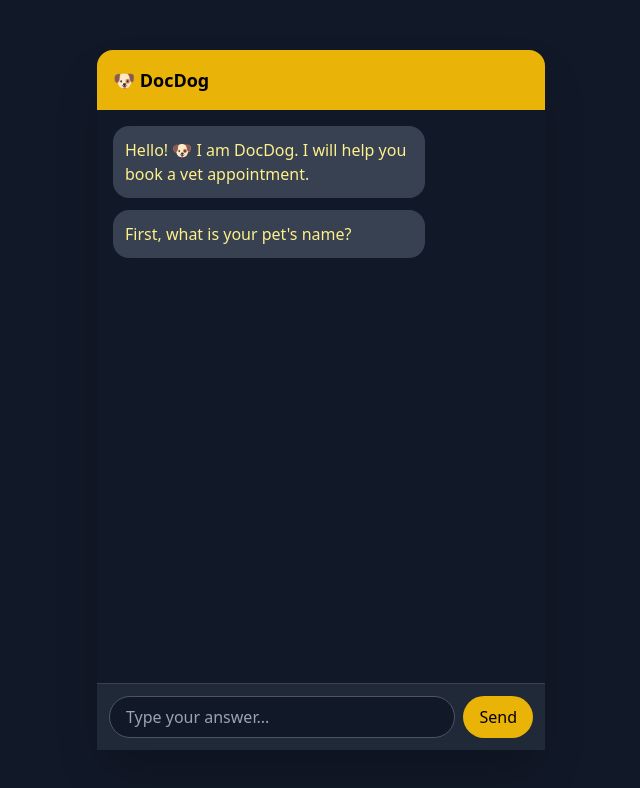
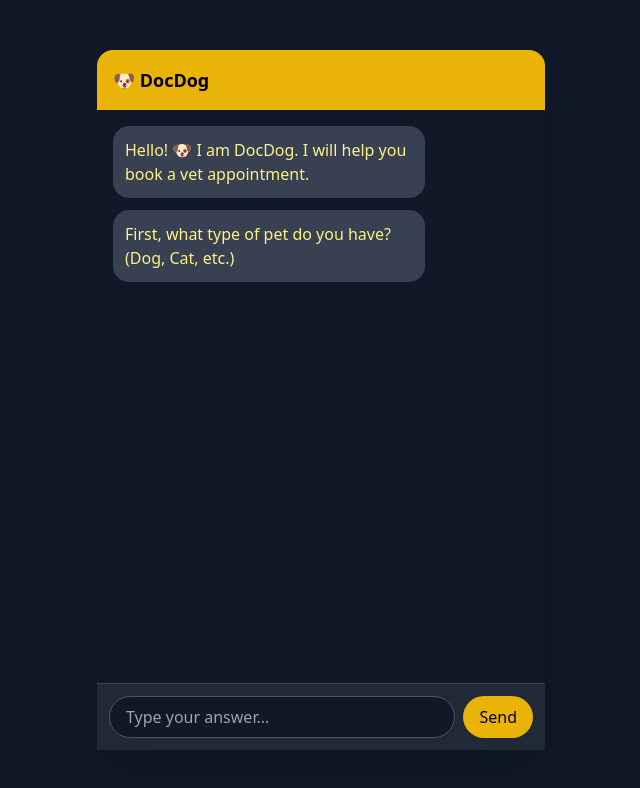
Before and after one commit to Nitesky-uwu/vet-chatbot, a Next.js app: page / in a window 1280 px wide. Shown: the top 788 px of the page, without its empty margins (319-959 px from the left). Built offline with nearby package versions, Linux system fonts and the light colour scheme.

Commit message:
Update page.js

```diff
--- a/app/page.js
+++ b/app/page.js
@@ -9,6 +9,7 @@ export default function Home() {
   const [currentStep, setCurrentStep] = useState(0) // 0 = initial welcome
   const [inputValue, setInputValue] = useState('')
   const [formData, setFormData] = useState({
+    petType: '',
     petName: '',
     ownerName: '',
     date: '',
@@ -28,9 +29,9 @@ export default function Home() {
       setTimeout(() => {
         setMessages(prev => [
           ...prev,
-          { from: 'bot', text: "First, what is your pet's name?" }
+          { from: 'bot', text: "First, what type of pet do you have? (Dog, Cat, etc.)" }
         ])
-        setCurrentStep(1) // Step 1 = pet name input
+        setCurrentStep(1) // Step 1 = pet type
         setIsTyping(false)
       }, 1000)
     }
@@ -44,21 +45,24 @@ export default function Home() {
 
     let nextStep = currentStep + 1
 
-    if (currentStep === 1) setFormData(prev => ({ ...prev, petName: inputValue }))
-    if (currentStep === 2) setFormData(prev => ({ ...prev, ownerName: inputValue }))
-    if (currentStep === 3) setFormData(prev => ({ ...prev, date: inputValue }))
-    if (currentStep === 4) setFormData(prev => ({ ...prev, time: inputValue }))
+    // Save data based on step
+    if (currentStep === 1) setFormData(prev => ({ ...prev, petType: inputValue }))
+    if (currentStep === 2) setFormData(prev => ({ ...prev, petName: inputValue }))
+    if (currentStep === 3) setFormData(prev => ({ ...prev, ownerName: inputValue }))
+    if (currentStep === 4) setFormData(prev => ({ ...prev, date: inputValue }))
+    if (currentStep === 5) setFormData(prev => ({ ...prev, time: inputValue }))
 
     setInputValue('')
     setIsTyping(true)
 
     setTimeout(() => {
       let botReply = ''
-      if (nextStep === 2) botReply = "Great! And what is the owner's name?"
-      else if (nextStep === 3) botReply = "Thanks! Please select the appointment date."
-      else if (nextStep === 4) botReply = "Perfect! Now choose a time slot."
-      else if (nextStep === 5) {
-        botReply = `All done! 🐾 Here’s your appointment summary:\nPet: ${formData.petName}\nOwner: ${formData.ownerName}\nDate: ${formData.date}\nTime: ${formData.time}\nDocDog 🐶 will contact you soon!`
+      if (nextStep === 2) botReply = "Great! What is your pet's name?"
+      else if (nextStep === 3) botReply = "Thanks! What is the owner's name?"
+      else if (nextStep === 4) botReply = "Please select the appointment date."
+      else if (nextStep === 5) botReply = "Perfect! Now choose a time slot."
+      else if (nextStep === 6) {
+        botReply = `All done! 🐾 Here’s your appointment summary:\n\nPet Type: ${formData.petType}\nPet Name: ${formData.petName}\nOwner: ${formData.ownerName}\nDate: ${formData.date}\nTime: ${formData.time}\n\nDocDog 🐶 will contact you soon!`
       }
 
       setMessages(prev => [...prev, { from: 'bot', text: botReply }])
@@ -76,19 +80,22 @@ export default function Home() {
         </div>
 
         {/* Chat Window */}
-        <div className="flex-1 overflow-y-auto p-4 space-y-3 bg-gray-900">
+        <div className="flex-1 overflow-y-auto p-4 space-y-3 bg-gray-900 flex flex-col">
           {messages.map((msg, i) => (
             <motion.div
               key={i}
               initial={{ opacity: 0, y: 10 }}
               animate={{ opacity: 1, y: 0 }}
-              className={`p-3 rounded-2xl max-w-[75%] break-words ${
+              className={`p-3 rounded-2xl max-w-[75%] w-auto inline-block break-words ${
                 msg.from === 'bot'
                   ? 'bg-gray-700 text-yellow-200 self-start'
                   : 'bg-yellow-500 text-black self-end'
               }`}
             >
-              {msg.text}
+              {/* Preserve line breaks in summary */}
+              {msg.text.split('\n').map((line, idx) => (
+                <div key={idx}>{line}</div>
+              ))}
             </motion.div>
           ))}
           {isTyping && (
@@ -98,7 +105,7 @@ export default function Home() {
 
         {/* Input Area */}
         <div className="p-3 border-t border-gray-700 bg-gray-800">
-          {currentStep === 3 ? (
+          {currentStep === 4 ? (
             <form onSubmit={handleSubmit} className="flex gap-2">
               <input
                 type="date"
@@ -111,7 +118,7 @@ export default function Home() {
                 Send
               </button>
             </form>
-          ) : currentStep === 4 ? (
+          ) : currentStep === 5 ? (
             <form onSubmit={handleSubmit} className="flex gap-2">
               <select
                 value={inputValue}
@@ -128,7 +135,7 @@ export default function Home() {
                 Send
               </button>
             </form>
-          ) : currentStep >= 1 && currentStep <= 2 ? (
+          ) : currentStep >= 1 && currentStep <= 3 ? (
             <form onSubmit={handleSubmit} className="flex gap-2">
               <input
                 type="text"
```
